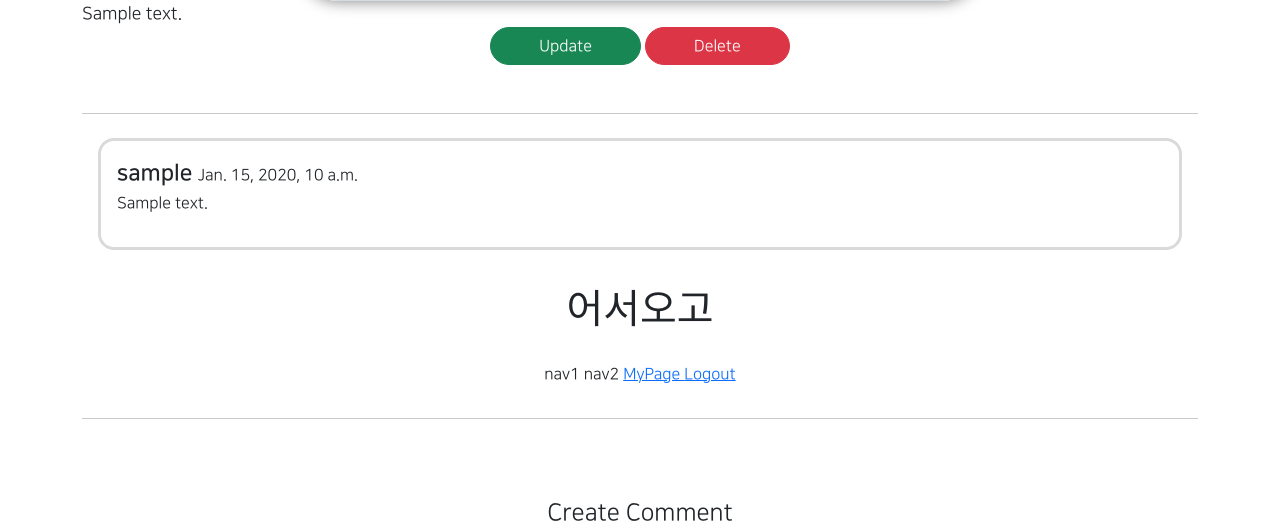
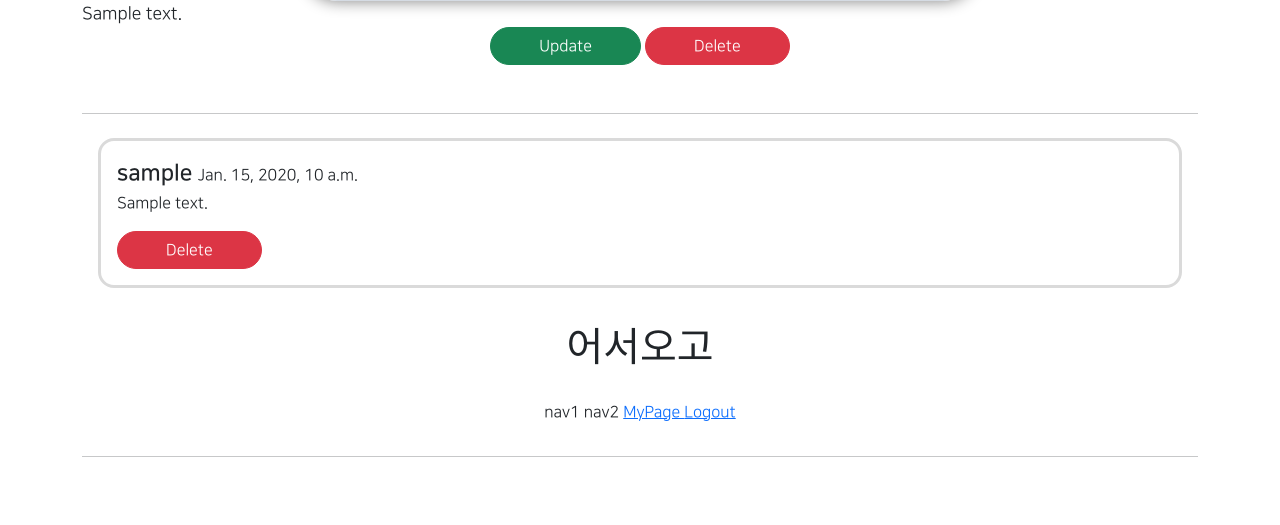
Before and after one commit to namvandy/gi_6, a Django app: page /articles/detail/1 in a window 1280 px wide. Shown: the part 937-1462 px from the top of the page. Run offline with Django 3.2, Linux system fonts and the light colour scheme; a user stored in the database is signed in; tables that the repository leaves empty hold one stand-in row (values such as "Sample post"); grey boxes marked "Sample" are stand-in pictures; parts of the project's set-up code (start-up, migrations or seed data) failed here and were passed over; some libraries are stand-ins or nearby versions.

Commit message:
8/10 3rd commit
create delete button
로그인된 상태에서 본인 댓글 삭제 시 NoReverseMatch error발생

```diff
--- a/articleapp/templates/articleapp/detail.html
+++ b/articleapp/templates/articleapp/detail.html
@@ -58,6 +58,14 @@
                             {{ comment.content }}
                         </p>
                     </div>
+                    {% if comment.writer == user %}
+                        <div class="text-align:right">
+                            <a href="{% url 'commentapp:delete' pk=comment.pk %}"
+                                class="btn btn-danger rounded-pill px-5">
+                                Delete
+                            </a>
+                        </div>
+                    {% endif %}
                 </div>
             {% endfor %}
             {% include 'commentapp/create.html' %}
--- a/commentapp/urls.py
+++ b/commentapp/urls.py
@@ -6,6 +6,6 @@ app_name = 'commentapp'
 urlpatterns=[
 
     path('create/', CommentCreateView.as_view(),name='create'),
-    path('delete/', CommentDeleteView.as_view(),name='delete'),
+    path('delete/<int:pk>', CommentDeleteView.as_view(),name='delete'),
 
 ]
```
